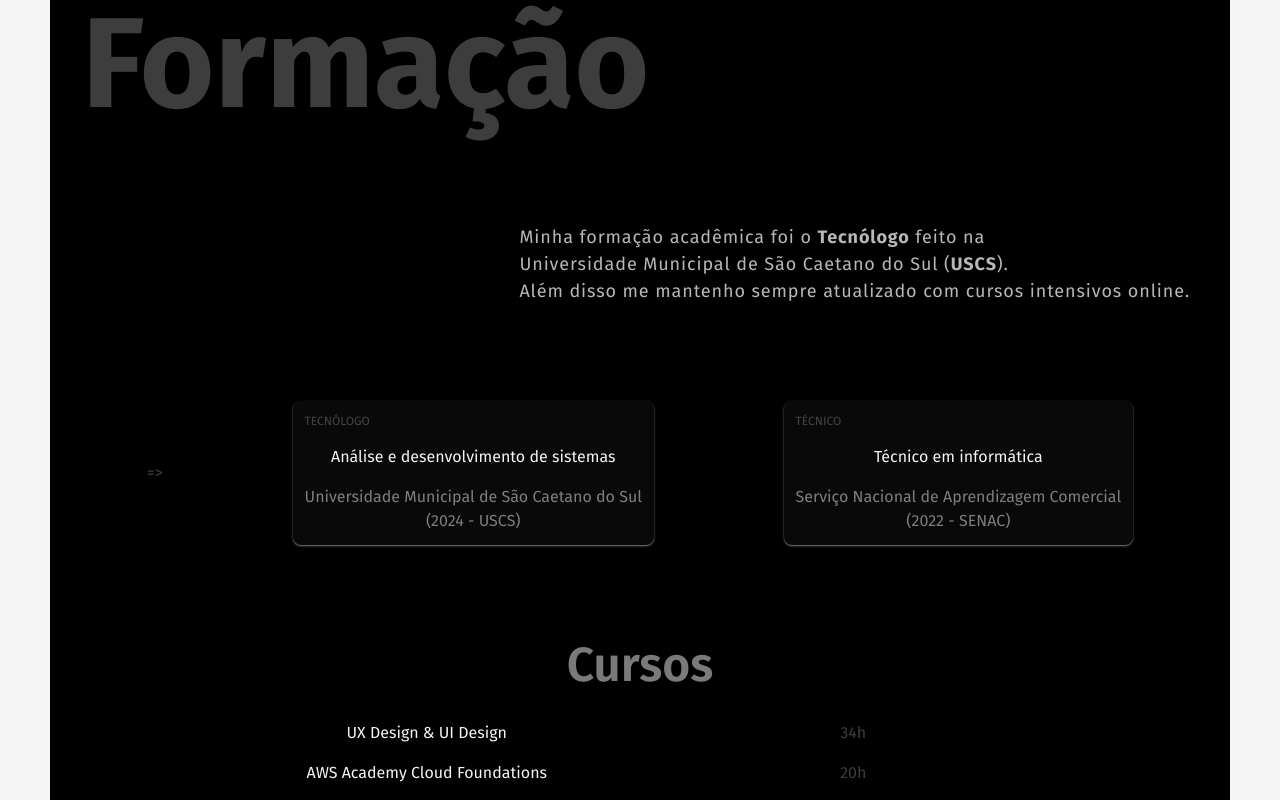
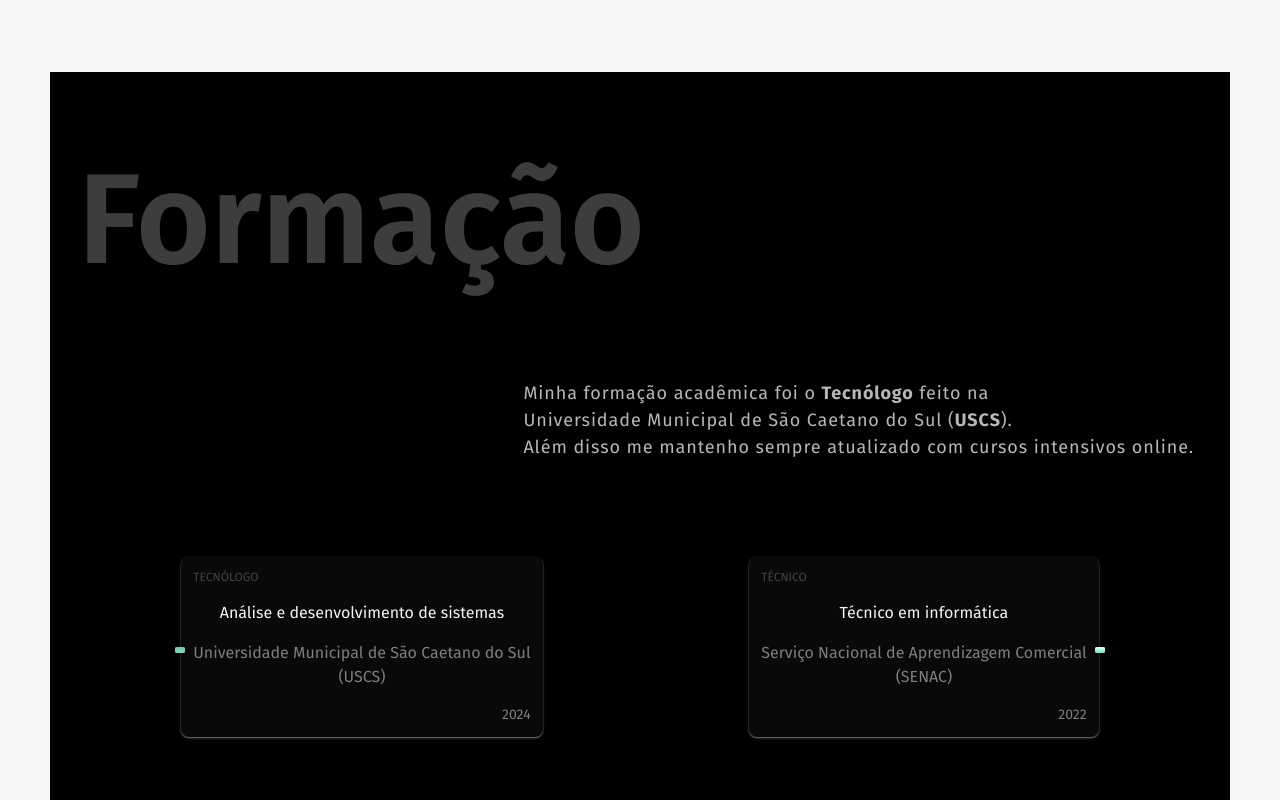
Before and after one commit to VitorHSilver/Portfolio, a React (Create React App) app: page / in a window 1280 px wide. Shown: the part 1660-2460 px from the top of the page. Built offline with nearby package versions, Linux system fonts and the light colour scheme.

Commit message:
improvements in responsive layout 2

```diff
--- a/src/components/Contact.js
+++ b/src/components/Contact.js
@@ -45,7 +45,7 @@ function Contact() {
                className="grid grid-cols-1 md:grid-cols-2 items-center py-28 max-smartphone:py-20 max-smartphone:flex flex-col gap-10  max-smallscreen:mt-4"
           >
                <div>
-                    <h2 className="text-9xl font-semibold text-gray-300 mb-12  max-smallscreen:mb-[2rem] max-smartphone:text-4xl max-md:text-center max-md:text-7xl max-sm:mb-0 max-sm:mt-20 max-smallscreen:text-center max-smartphone:text-center max-smallscreen:text-6xl ">
+                    <h2 className="text-9xl max-sm:text-7xl max-smallscreen:text-6xl font-semibold text-gray-300 mb-12  max-smallscreen:mb-[2rem] max-smartphone:text-4xl max-md:text-center max-md:text-7xl max-sm:mb-0 max-sm:mt-20 max-smallscreen:text-center max-smartphone:text-center">
                          Contato
                     </h2>
                     <div className="flex justify-evenly w-full max-w-md pt-4 gap-6  max-md:py-8 max-smallscreen:py-4 max-md:m-auto ">
@@ -85,7 +85,7 @@ function Contact() {
                     </div>
                </div>
                <div>
-                    <h1 className="text-5xl font-semibold text-gray-300 mb-4 max-md:text-center  max-smallscreen:text-center  max-smallscreen:m-4">
+                    <h1 className="text-5xl font-semibold text-gray-300 mb-4 max-md:text-center  max-smallscreen:text-center  max-smallscreen:m-4 max-lg:text-6xl">
                          Formulário
                     </h1>
                     <form className="flex flex-col gap-4 max-sm:p-8 max-md:p-4" onSubmit={handleSubmit}>
--- a/src/components/Experience.js
+++ b/src/components/Experience.js
@@ -52,13 +52,13 @@ function experience() {
           <section
                aria-label="#experience"
                id="experience"
-               className="grid-cols-custom-layout max-smartphone:mt-24  relative  max-smallscreen:mt-1 py-16 max-smallscreen:text-center"
+               className="grid-cols-custom-layout max-smartphone:mt-24  relative  max-smallscreen:mt-1 py-16 max-smallscreen:text-center mt-32"
           >
-               <h2 className="text-9xl font-semibold text-gray-300 mb-56 max-smartphone:mb-[8rem] max-md:text-8xl max-sm:text-7xl max-smartphone:text-4xl max-smallscreen:text-6xl">
+               <h2 className="text-9xl  max-sm:text-7xl max-smallscreen:text-6xl font-semibold text-gray-300 mb-56 max-smartphone:mb-[8rem] max-md:text-8xl  max-md:pl-2">
                     Experiência
                </h2>
-               <div className="w-1/2 flex text-right mb-60 absolute right-4 top-40 max-md:w-full max-md:text-left max-md:pl-4 max-sm:w-full max-sm:top-36 max max-smallscreen:left-10">
-                    <p className="leading-relaxed max-w-prose relative  mt-32 max-smallscreen:text-base max-smallscreen:leading-relaxed subpixel-antialiased max-smallscreen:text-start max-smallscreen:mt-0 max-smallscreen:base ">
+               <div className="w-1/2 flex text-right mb-60 absolute right-4 top-20 max-md:w-full max-md:text-left max-md:pl-4 max-sm:w-full max-sm:top-32 max max-smallscreen:left-10 max-md:top-24">
+                    <p className="leading-relaxed max-w-prose relative  mt-32 max-smallscreen:text-base max-smallscreen:leading-relaxed subpixel-antialiased max-smallscreen:text-start max-smallscreen:mt-0 max-smallscreen:base max-md:pl-4">
                          Minha experiência inclui o desenvolvimento de aplicações no back-end utilizando tecnologias
                          como
                          <strong> PHP</strong>,<strong> Laravel </strong> e <strong>Node.js</strong>. No front-end,
@@ -67,10 +67,10 @@ function experience() {
                          <strong> Power BI</strong>, onde desenvolvi e mantive relatórios e dashboards interativos.
                     </p>
                </div>
-               <span className="inline-block mt-8 text-sm text-gray-500  max-smartphone:mt-96 max-smallscreen:text-xl max-smallscreen:mt-10">
+               <span className="inline-block mt-16 text-sm pl-4 text-gray-500  max-smartphone:mt-96 max-smallscreen:text-xl max-smallscreen:mt-10">
                     2024
                </span>
-               <div className="max-smallscreen:bg-transparent max-smallscreen:shadow-none grid grid-cols-2 p-6 shadow-lg max-lg:w-full mr-1 gap-x-1 absolute max-md:w-full pl-10 max-smartphone:grid-cols-1 max-md:gap-4">
+               <div className="max-smallscreen:bg-transparent max-smallscreen:shadow-none grid grid-cols-2 p-6 shadow-lg max-lg:w-full mr-1 gap-x-1 absolute max-lg:mt-[3rem] max-md:w-full pl-10 max-smartphone:grid-cols-1 max-md:gap-4">
                     <h3 className="text-2xl font-semibold">Exata Tech</h3>
                     <span className="block text-sm font-semibold text-gray-900 mb-4 mt-1 uppercase text-center">
                          Estagiário em desenvolvimento web
--- a/src/components/Formation.js
+++ b/src/components/Formation.js
@@ -4,10 +4,10 @@ function Formation() {
      return (
           <section
                id="formation"
-               className="bg-black w-full mt-80 py-14 text-gray-100/25 max-sm:mt-[40rem] max-sm:py-0 max-smartphone:mt-[32rem] max-smallscreen:py-0 max-smallscreen:mt-[20rem]  max-smartphone:p-6"
+               className="bg-black w-full mt-80 py-14 text-gray-100/25 max-sm:mt-[40rem] max-sm:py-0 max-smartphone:mt-[32rem] max-smallscreen:py-0 max-lg:mt-[32rem] max-smallscreen:mt-[20rem]  max-smartphone:p-6"
           >
-               <div className="p-8">
-                    <h2 className="font-bold text-9xl mb-12 max-md:text-6xl max-sm:text-5xl max-sm:mt-24 max-smartphone:text-6xl max-smallscreen:mb-[4rem] max-smallscreen:text-6xl">
+               <div className="p-7">
+                    <h2 className="text-9xl  max-sm:text-7xl max-smallscreen:text-6xl font-semibold mb-12   max-sm:mt-24  max-smallscreen:mb-[4rem] ">
                          Formação
                     </h2>
                     <div className="flex justify-end mt-4">
@@ -17,41 +17,53 @@ function Formation() {
                               Além disso me mantenho sempre atualizado com cursos intensivos online.
                          </p>
                     </div>
-                    <div className="flex justify-around mt-24 max-lg:gap-1 max-sm:gap-2  max-[smartphone]:gap-1 max-smartphone:grid max-md:gap-2 max-md: before:content-['=>'] before:content-center">
-                         <div className="grid gap-y-4 bg-bgBlack rounded-lg p-3 text-center max-sm:border border-gray-50/10 max-md:border max-sm:shadow-none   shadow-sm shadow-slate-50/50  hover:shadow-emerald-300 transition duration-1000 ease-in">
-                              <h4 className="uppercase text-xs text-start text-gray-100/25">Tecnólogo</h4>
+                    <div className="flex justify-around mt-24 max-lg:gap-1 max-sm:gap-2  max-[smartphone]:gap-1 max-smartphone:grid max-md:">
+                         <div
+                              id="bloco1"
+                              className="grid gap-y-4 bg-bgBlack rounded-lg p-3 text-center max-sm:border border-gray-50/10 max-md:border max-sm:shadow-none  shadow-sm shadow-slate-50/50 hover:shadow-emerald-300 transition duration-1000 ease-in "
+                         >
+                              <h4 id="bloco1-item" className="uppercase text-xs text-start text-gray-100/25">
+                                   Tecnólogo
+                              </h4>
                               <p className="text-gray-100 max-smartphone:text-xl">
                                    Análise e desenvolvimento de sistemas
                               </p>
                               <p className="text-gray-100/50">
-                                   Universidade Municipal de São Caetano do Sul <br></br> (2024 - USCS)
+                                   Universidade Municipal de São Caetano do Sul <br></br> (USCS)
                               </p>
+                              <p className="text-gray-100/50 text-sm text-end">2024</p>
                          </div>
 
-                         <div className="grid gap-y-4  bg-bgBlack rounded-lg p-3 text-center max-sm:border border-gray-50/10 max-md:border max-sm:shadow-none  max-smartphone:mt-4 shadow-sm shadow-slate-50/50  hover:shadow-emerald-300  transition duration-1000 ease-in">
-                              <h4 className="uppercase text-xs text-start text-gray-100/25">Técnico</h4>
+                         <div
+                              id="bloco2"
+                              className="grid gap-y-4  bg-bgBlack rounded-lg p-3 text-center max-sm:border border-gray-50/10 max-md:border max-sm:shadow-none  max-smartphone:mt-4 shadow-sm shadow-slate-50/50  hover:shadow-emerald-300  transition duration-1000 ease-in"
+                         >
+                              <h4 id="bloco2-item" className="uppercase text-xs text-start text-gray-100/25">
+                                   Técnico
+                              </h4>
                               <p className="text-gray-100 max-smartphone:text-xl">Técnico em informática</p>
                               <p className="text-gray-100/50">
-                                   Serviço Nacional de Aprendizagem Comercial<br></br> (2022 - SENAC)
+                                   Serviço Nacional de Aprendizagem Comercial<br></br> (SENAC)
                               </p>
+                              <p className="text-gray-100/50 text-sm text-end">2022</p>
                          </div>
                     </div>
                     <div className="mt-24">
-                         <h3 className="text-gray-100/50 text-5xl font-semibold text-center max-sm:mb-10 max-smallscreen:text-4xl">
+                         <h3 className="text-gray-100/50 text-5xl font-semibold text-center max-sm:mb-10 max-smallscreen:text-4xl max-sm:text-4xl">
                               Cursos
                          </h3>
                          <div className="flex flex-col items-center mt-8 text-center ">
                               <div className="grid grid-cols-2 gap-4 w-3/4">
-                                   <p className="text-gray-100 max-smartphone:text-start max-md:text-start">
+                                   <p className="text-gray-100 max-smartphone:text-start max-md:text-start max-sm:text-base">
                                         UX Design & UI Design
                                    </p>
-                                   <p className="max-smartphone:text-end">34h</p>
+                                   <p className="max-smartphone:text-end max-sm:text-sm">34h</p>
                               </div>
                               <div className="grid grid-cols-2 gap-4 w-3/4 mt-4 max-sm:mb-24">
-                                   <p className="text-gray-100 max-smartphone:text-start max-md:text-start">
+                                   <p className="text-gray-100 max-smartphone:text-start max-md:text-start max-sm:text-base">
                                         AWS Academy Cloud Foundations
                                    </p>
-                                   <p className="max-smartphone:text-end">20h</p>
+                                   <p className="max-smartphone:text-end max-sm:text-sm">20h</p>
                               </div>
                          </div>
                     </div>
--- a/src/components/MultipleItems.js
+++ b/src/components/MultipleItems.js
@@ -119,7 +119,7 @@ function Responsive() {
                                    <h5 className="text-lg font-semibold mb-2 text-center max-smallscreen:text-3xl">
                                         {project.name}
                                    </h5>
-                                   <p className="text-xs text-jusfify py-4 font-medium itali h-24 max-smallscreen:text-lg">
+                                   <p className="text-xs text-jusfify py-4 font-medium itali h-28 max-smallscreen:text-lg">
                                         {project.description}
                                    </p>
                                    {project.img && (
--- a/src/components/NavBar.js
+++ b/src/components/NavBar.js
@@ -32,7 +32,7 @@ function NavBar() {
                          <li>
                               <a
                                    href="#experience"
-                                   onClick={(e) => handleScroll(e, 'experiencia')}
+                                   onClick={(e) => handleScroll(e, 'experience')}
                                    className="relative inline-block px-2 py-2 no-underline tracking-wider after:content-[''] after:absolute after:bottom-0 after:left-1/2 after:h-0.5 after:w-0 after:bg-[#495D3A] after:transition-all after:duration-300 hover:after:w-full hover:after:left-0 transition ease-in hover:scale-110 max-smartphone:text-xl "
                               >
                                    Experiência
--- a/src/components/Project.js
+++ b/src/components/Project.js
@@ -3,8 +3,8 @@ import MultipleItems from './MultipleItems';
 
 function Project() {
      return (
-          <section id="projects" className="flex flex-col items-center py-20 max-smallscreen:mt-4">
-               <h2 className="text-9xl font-semibold text-gray-300 mb-12 max-smartphone:mb-[0rem] max-md:text-7xl max-sm:text-6xl max-smartphone:text-4xl  max-sm:mb-0 max-md:mt-20  max-smallscreen:text-6xl">
+          <section id="projects" className="flex flex-col items-center justify-start py-20 max-smallscreen:mt-4  ">
+               <h2 className="text-9xl max-sm:text-7xl max-smallscreen:text-6xl font-semibold text-gray-300 mb-12 max-smartphone:mb-[0rem] max-md:text-6xl  max-smartphone:text-4xl  max-sm:mb-0 max-md:mt-20">
                     Projetos
                </h2>
                <div>
--- a/src/index.css
+++ b/src/index.css
@@ -1,3 +1,32 @@
 @tailwind base;
 @tailwind components;
 @tailwind utilities;
+
+#bloco1 {
+     position: relative;
+}
+#bloco1-item::before {
+     content: '';
+     display: block;
+     width: 10px;
+     height: 6px;
+     background: linear-gradient(#93b8ad, #6ee7b7);
+     position: absolute;
+     top: 50%;
+     left: -6px;
+     border-radius: 20%;
+}
+#bloco2 {
+     position: relative;
+}
+#bloco2-item::before {
+     content: '';
+     display: block;
+     width: 10px;
+     height: 6px;
+     background: linear-gradient(#ecfdf5, #6ee7b7);
+     position: absolute;
+     top: 50%;
+     right: -6px;
+     border-radius: 20%;
+}
```
